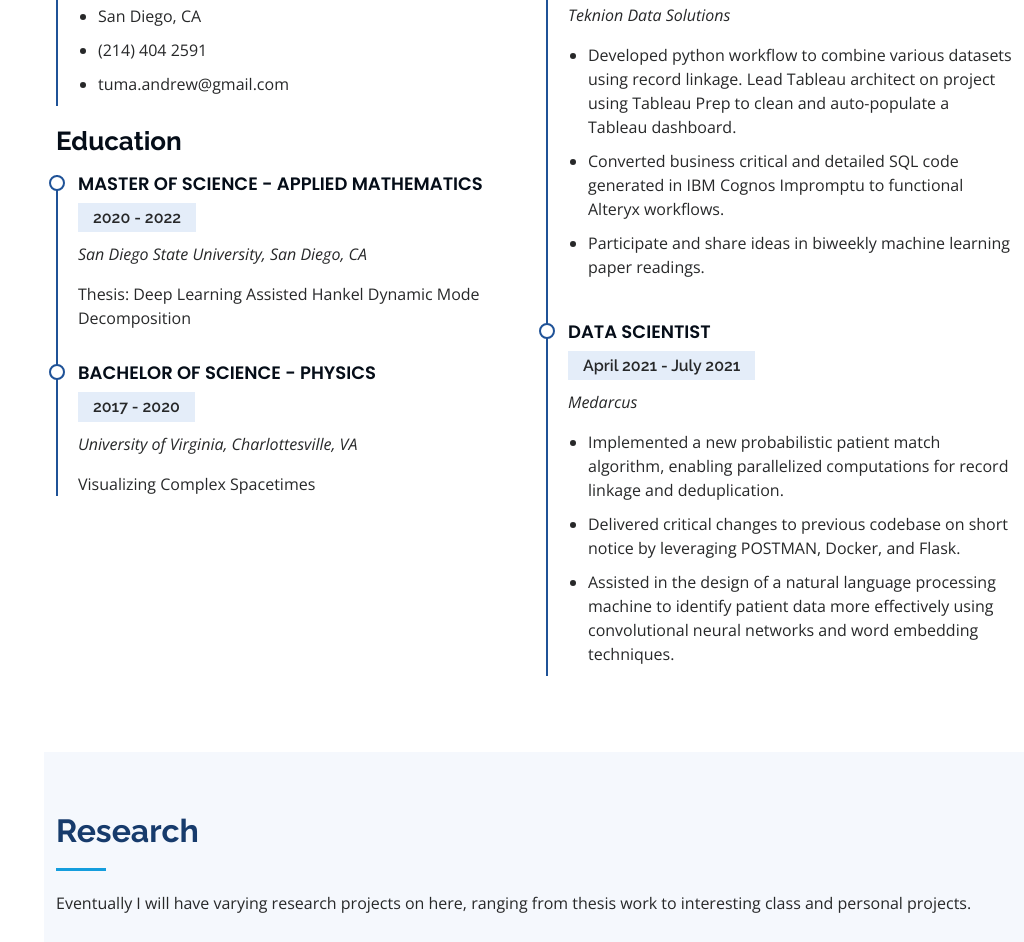
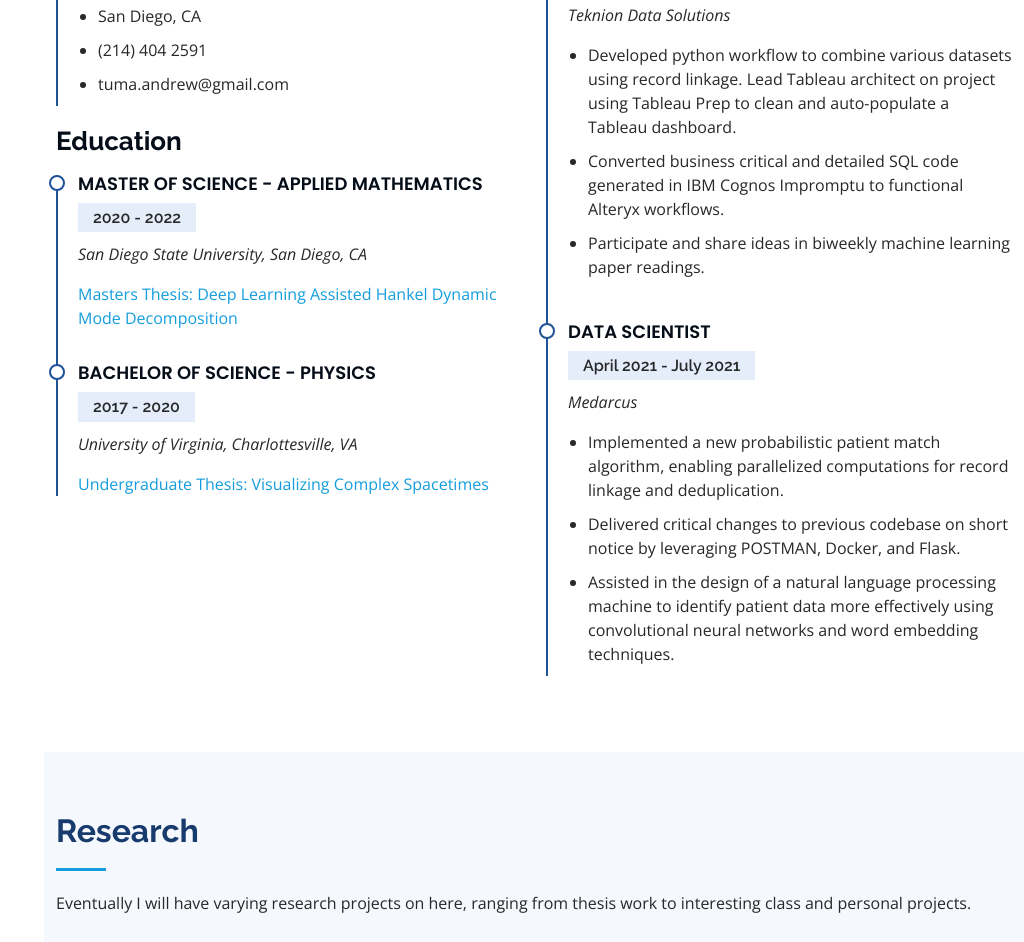
Before and after one commit to andrewtuma/andrewtuma.github.io, a plain HTML site: page index.html in a window 1280 px wide. Shown: the part 1594-2536 px from the top of the page, without its empty margins (256-1280 px from the left). Drawn offline with nearby package versions, Linux system fonts and the light colour scheme.

Commit message:
Update index.html

```diff
--- a/index.html
+++ b/index.html
@@ -120,13 +120,13 @@
               <h4>Master of Science - Applied Mathematics</h4>
               <h5>2020 - 2022</h5>
               <p><em>San Diego State University, San Diego, CA</em></p>
-              <p> Thesis: Deep Learning Assisted Hankel Dynamic Mode Decomposition</p>
+              <p> <a href="https://www.proquest.com/openview/83da9fcb62808e6dc0982986356a03e7/1?pq-origsite=gscholar&cbl=18750&diss=y"> Masters Thesis: Deep Learning Assisted Hankel Dynamic Mode Decomposition</a></p>
             </div>
             <div class="resume-item">
               <h4>Bachelor of Science - Physics</h4>
               <h5>2017 - 2020 </h5>
               <p><em>University of Virginia, Charlottesville, VA</em></p>
-              <p> Visualizing Complex Spacetimes</p>
+              <p> <a href=assets/img/ResearchSpringFinal.pdf> Undergraduate Thesis: Visualizing Complex Spacetimes</a></p>
             </div>
           </div>
           <div class="col-lg-6" data-aos="fade-up" data-aos-delay="100">
```
